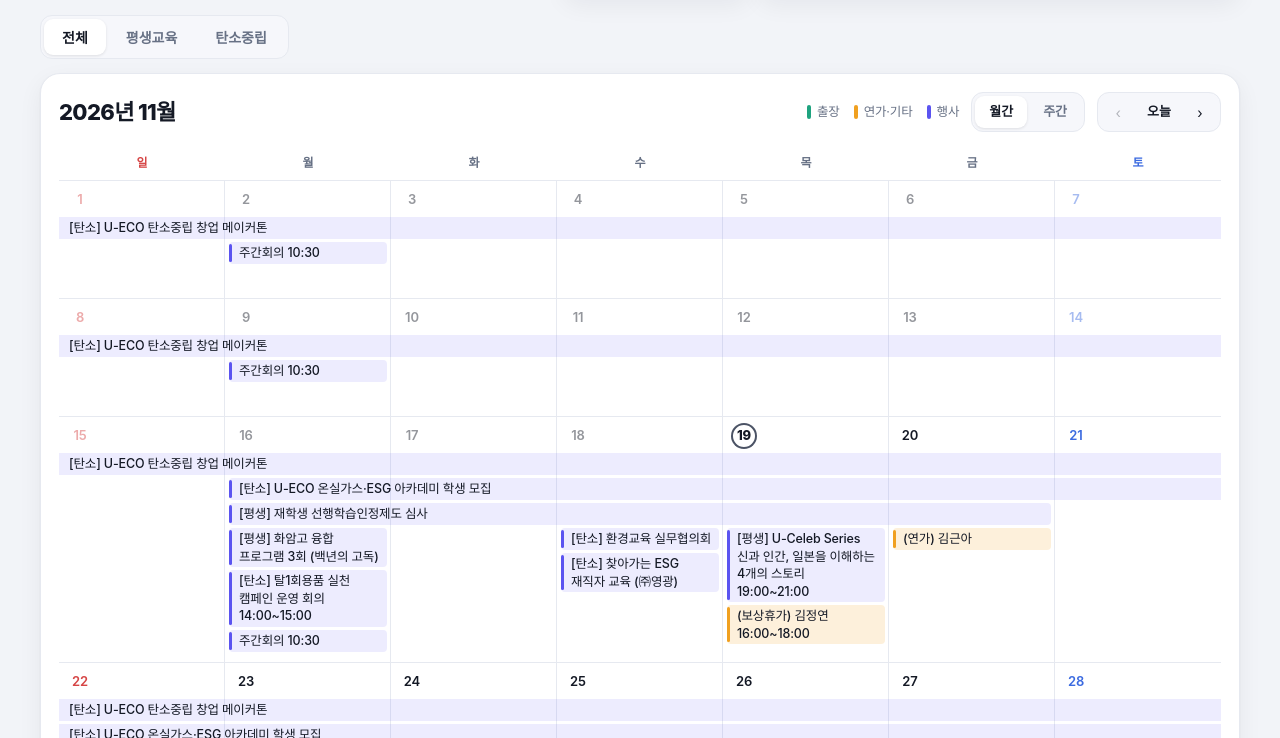
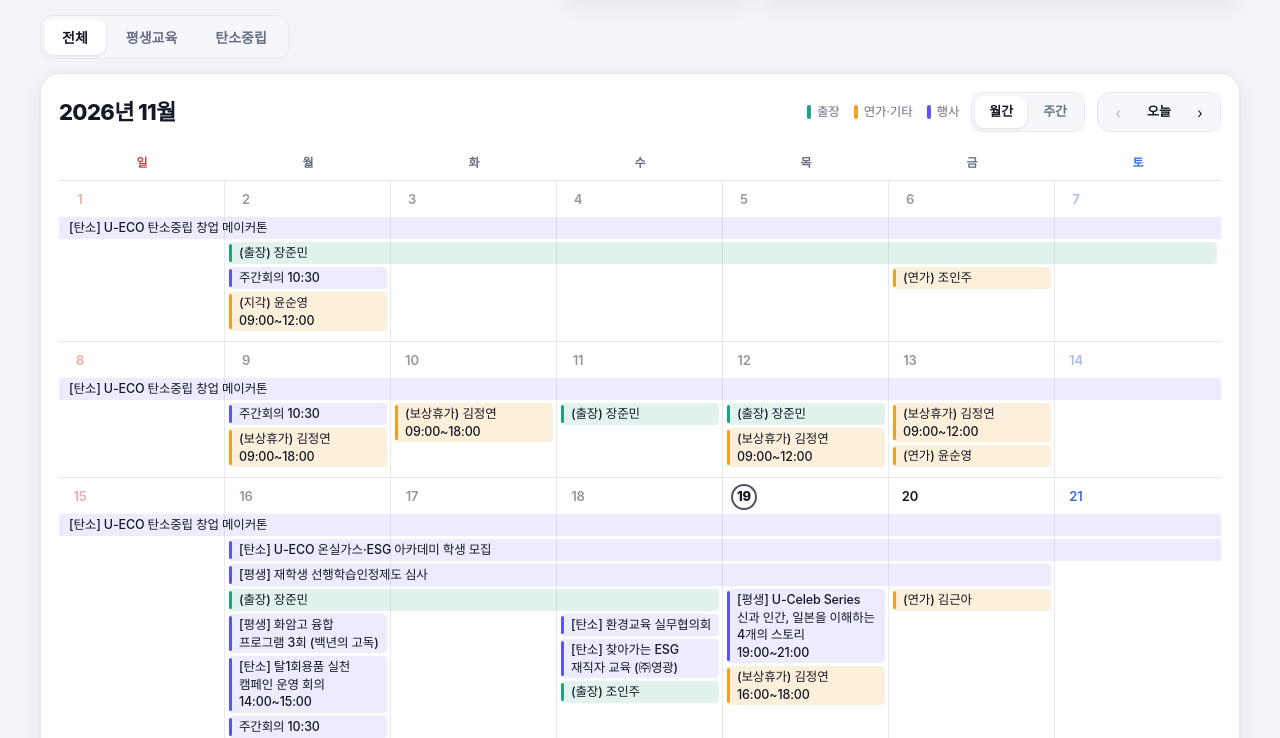
Before and after one commit to redinkjo-tech/uou-hq-schedule, a plain HTML site: page index.html in a window 1280 px wide. Shown: the part 96-834 px from the top of the page. Drawn offline with Linux system fonts and the light colour scheme; a web font is replaced by a local one.

Commit message:
제목 센터 일정판, 소속 인원 문구 제거, 지난 부재 기록 포함 수집

```diff
--- a/data/status.json
+++ b/data/status.json
@@ -1,5 +1,5 @@
 {
- "lastAttemptAt": "2026-11-19T00:20:29.774Z",
+ "lastAttemptAt": "2026-11-19T00:30:30.042Z",
  "ok": true,
  "code": null
 }
--- a/data/uwin.json
+++ b/data/uwin.json
@@ -1,8 +1,170 @@
 {
- "generatedAt": "2026-11-19T00:20:29.773Z",
- "rangeFrom": "2026-11-19",
+ "generatedAt": "2026-11-19T00:30:30.041Z",
+ "rangeFrom": "2026-11-01",
  "rangeTo": "2026-12-19",
  "events": [
+  {
+   "name": "윤순영",
+   "tracks": [
+    "B3"
+   ],
+   "type": "지각",
+   "start": "2026-11-02",
+   "end": "2026-11-02",
+   "from": "09:00",
+   "to": "12:00",
+   "purpose": null
+  },
+  {
+   "name": "장준민",
+   "tracks": [
+    "C1",
+    "B3"
+   ],
+   "type": "출장",
+   "start": "2026-11-02",
+   "end": "2026-11-07",
+   "from": null,
+   "to": null,
+   "purpose": "산학협력 우수대학 및 AI 선도기업 벤치마킹_장준민 부 (베트남 호치민)"
+  },
+  {
+   "name": "조인주",
+   "tracks": [
+    "C1",
+    "B3"
+   ],
+   "type": "연가",
+   "start": "2026-11-06",
+   "end": "2026-11-06",
+   "from": null,
+   "to": null,
+   "purpose": null
+  },
+  {
+   "name": "김정연",
+   "tracks": [
+    "C1"
+   ],
+   "type": "보상휴가",
+   "start": "2026-11-09",
+   "end": "2026-11-09",
+   "from": "09:00",
+   "to": "18:00",
+   "purpose": null
+  },
+  {
+   "name": "김정연",
+   "tracks": [
+    "C1"
+   ],
+   "type": "보상휴가",
+   "start": "2026-11-10",
+   "end": "2026-11-10",
+   "from": "09:00",
+   "to": "18:00",
+   "purpose": null
+  },
+  {
+   "name": "장준민",
+   "tracks": [
+    "C1",
+    "B3"
+   ],
+   "type": "출장",
+   "start": "2026-11-11",
+   "end": "2026-11-11",
+   "from": null,
+   "to": null,
+   "purpose": "2027년 앵커 연계 신규과제 대학-부서 간 매칭회의 (울산광역시)"
+  },
+  {
+   "name": "김정연",
+   "tracks": [
+    "C1"
+   ],
+   "type": "보상휴가",
+   "start": "2026-11-12",
+   "end": "2026-11-12",
+   "from": "09:00",
+   "to": "12:00",
+   "purpose": null
+  },
+  {
+   "name": "장준민",
+   "tracks": [
+    "C1",
+    "B3"
+   ],
+   "type": "출장",
+   "start": "2026-11-12",
+   "end": "2026-11-12",
+   "from": null,
+   "to": null,
+   "purpose": "11월 앵커 수행협의체 회의 참석 (울산 중구)"
+  },
+  {
+   "name": "김정연",
+   "tracks": [
+    "C1"
+   ],
+   "type": "보상휴가",
+   "start": "2026-11-13",
+   "end": "2026-11-13",
+   "from": "09:00",
+   "to": "12:00",
+   "purpose": null
+  },
+  {
+   "name": "윤순영",
+   "tracks": [
+    "B3"
+   ],
+   "type": "연가",
+   "start": "2026-11-13",
+   "end": "2026-11-13",
+   "from": null,
+   "to": null,
+   "purpose": null
+  },
+  {
+   "name": "장준민",
+   "tracks": [
+    "C1",
+    "B3"
+   ],
+   "type": "출장",
+   "start": "2026-11-16",
+   "end": "2026-11-18",
+   "from": null,
+   "to": null,
+   "purpose": "초광역 대학-기업 간 산학협력 우수성과 공유·확산 및 (제주도)"
+  },
+  {
+   "name": "천아름",
+   "tracks": [
+    "C1"
+   ],
+   "type": "반일연가",
+   "start": "2026-11-16",
+   "end": "2026-11-16",
+   "from": "18:00",
+   "to": "22:00",
+   "purpose": null
+  },
+  {
+   "name": "조인주",
+   "tracks": [
+    "C1",
+    "B3"
+   ],
+   "type": "출장",
+   "start": "2026-11-18",
+   "end": "2026-11-18",
+   "from": null,
+   "to": null,
+   "purpose": "2026년 하반기 울산 환경교육 실무협의회 참석 (울산연구원 별관 2층 다목적실(울산 남구))"
+  },
   {
    "name": "김정연",
    "tracks": [
--- a/index.html
+++ b/index.html
@@ -4,7 +4,7 @@
 <meta charset="utf-8">
 <meta name="viewport" content="width=device-width, initial-scale=1">
 <meta name="robots" content="noindex, nofollow, noarchive">
-<title>총괄기획본부 일정판</title>
+<title>센터 일정판</title>
 <link rel="stylesheet" href="https://cdn.jsdelivr.net/gh/orioncactus/pretendard@v1.3.9/dist/web/variable/pretendardvariable-dynamic-subset.min.css">
 <style>
   :root {
@@ -198,7 +198,7 @@
 <main>
   <div class="top">
     <div>
-      <h1>총괄기획본부 일정판</h1>
+      <h1>센터 일정판</h1>
       <p class="tagline">평생교육 · 탄소중립 — 출장 · 연가 · 행사를 한눈에</p>
     </div>
     <div class="pills" id="pills"></div>
@@ -211,7 +211,6 @@
       <button type="button" data-track="C1" aria-pressed="false">평생교육</button>
       <button type="button" data-track="B3" aria-pressed="false">탄소중립</button>
     </div>
-    <span class="who" id="trackWho"></span>
   </div>
 
   <section class="calcard">
@@ -696,7 +695,6 @@
     function setTrack(t, keepOpen) {
       track = t; try { localStorage.setItem('track', t); } catch (e) {}
       Array.prototype.forEach.call($('trackSeg').querySelectorAll('button'), function (b) { b.setAttribute('aria-pressed', String(b.getAttribute('data-track') === t)); });
-      $('trackWho').textContent = TRACK_WHO[t] || '';
       rebuild(); render();
     }
     Array.prototype.forEach.call($('trackSeg').querySelectorAll('button'), function (b) {
```
